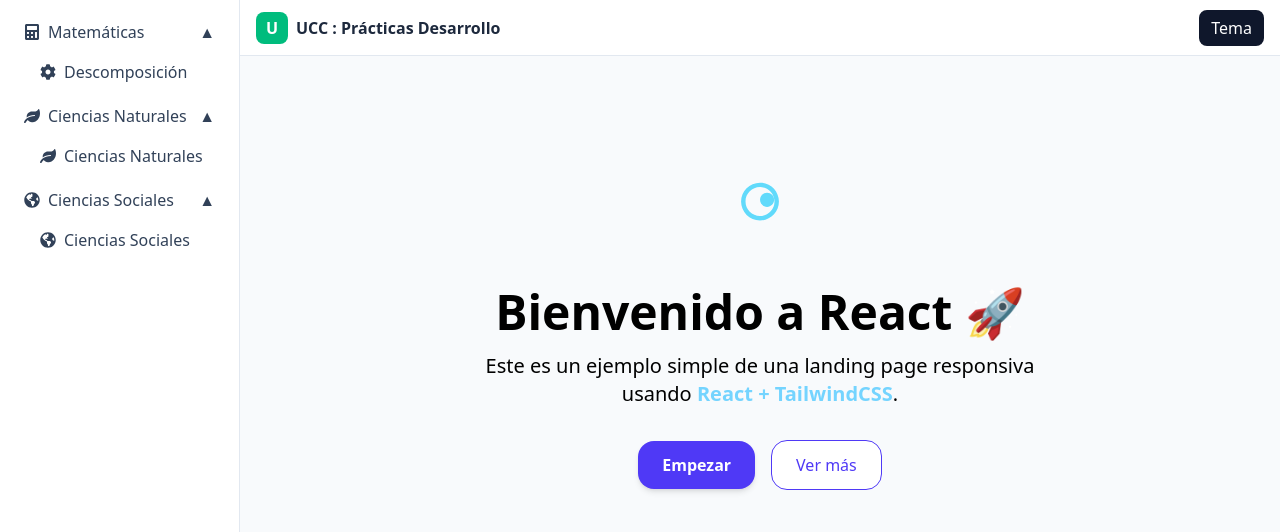
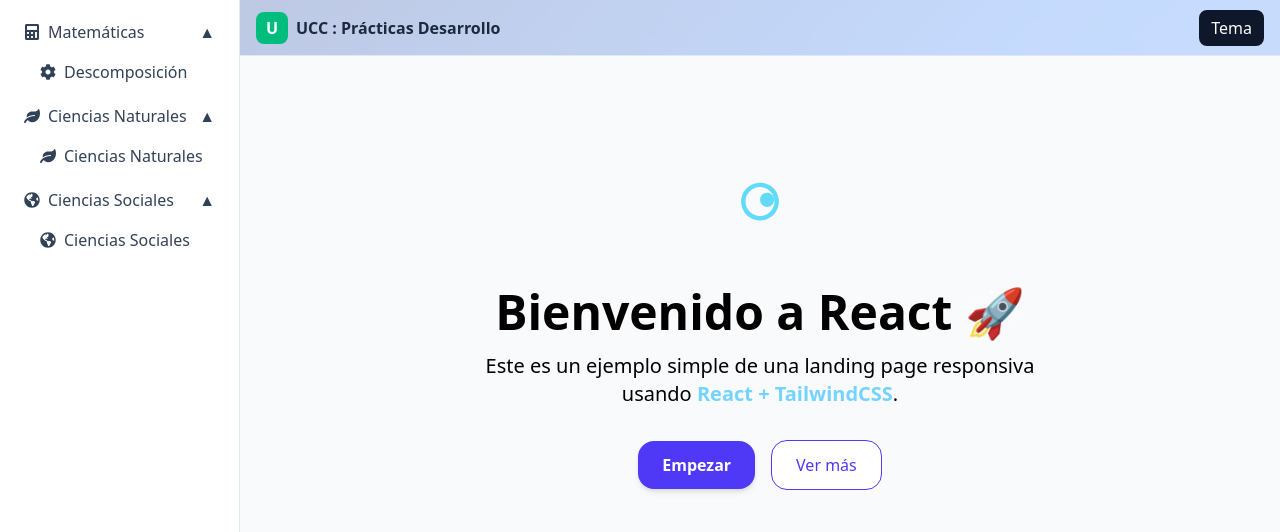
Before and after one commit to DieryValencia/Mentes-Creativas, a React (Vite) app: page / in a window 1280 px wide. Shown: the top 532 px of the page. Built offline with nearby package versions, Linux system fonts and the light colour scheme.

Commit message:
"color body"

```diff
--- a/src/index.css
+++ b/src/index.css
@@ -1 +1,6 @@
 @import "tailwindcss";
+
+body {
+  background: linear-gradient(135deg, #1e3a8a 0%, #3b82f6 50%, #60a5fa 100%);
+  min-height: 100vh;
+}
```
